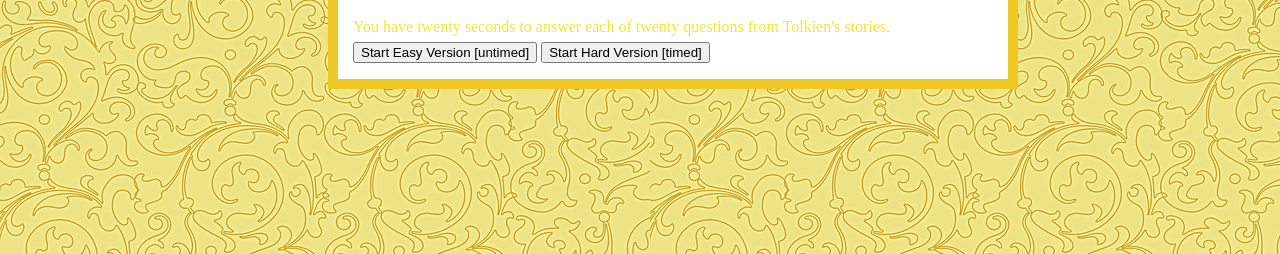
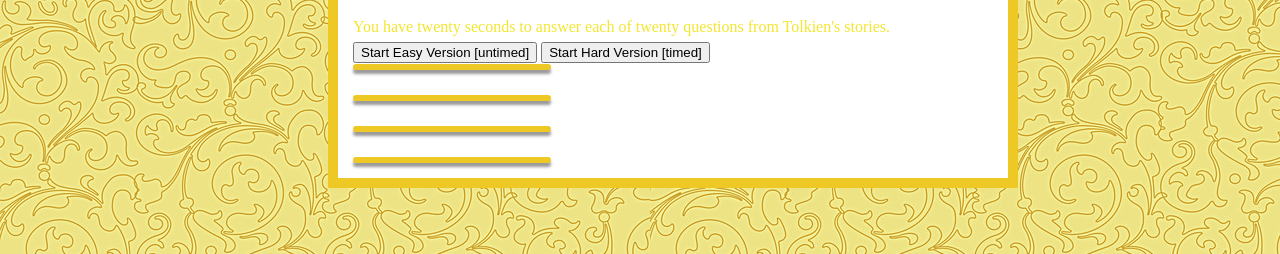
Before and after one commit to LaraEk/TrivaGame, a plain HTML site: page index.html in a window 1280 px wide. Shown: the part 546-800 px from the top of the page. Drawn offline with nearby package versions, Linux system fonts and the light colour scheme.

Commit message:
pretty pretty CSS

```diff
--- a/assets/css/style.css
+++ b/assets/css/style.css
@@ -15,3 +15,91 @@
     img {
         width: auto;
     }
+
+#answerslotuno {
+        width: 30%;
+        padding: 3px 3px;
+        font-size: 14px;
+        text-align: center;
+        cursor: pointer;
+        outline: none;
+        color: #83640e;
+        background-color: #eec926;
+        border: none;
+        border-radius: 10px;
+        box-shadow: 0 4px 3px #999;
+    }
+
+#answerslotuno:hover {background-color: #facf43}
+
+#answerslotuno:active {
+  background-color: #3f3e8e;
+  box-shadow: 0 5px #666;
+  transform: translateY(4px);
+    }
+
+#answerslotdos {
+    width: 30%;
+    padding: 3px 3px;
+    font-size: 14px;
+    text-align: center;
+    cursor: pointer;
+    outline: none;
+    color: #83640e;
+    background-color: #eec926;
+    border: none;
+    border-radius: 10px;
+    box-shadow: 0 4px 3px #999;
+}
+
+#answerslotdos:hover {background-color: #facf43}
+
+#answerslotdos:active {
+  background-color: #3f3e8e;
+  box-shadow: 0 5px #666;
+  transform: translateY(4px);
+    }
+
+#answerslottres {
+    width: 30%;
+    padding: 3px 3px;
+    font-size: 14px;
+    text-align: center;
+    cursor: pointer;
+    outline: none;
+    color: #83640e;
+    background-color: #eec926;
+    border: none;
+    border-radius: 10px;
+    box-shadow: 0 4px 3px #999;
+}
+
+#answerslottres:hover {background-color: #facf43}
+
+#answerslottres:active {
+  background-color: #3f3e8e;
+  box-shadow: 0 5px #666;
+  transform: translateY(4px);
+    }
+
+#answerslotquatro {
+    width: 30%;
+    padding: 3px 3px;
+    font-size: 14px;
+    text-align: center;
+    cursor: pointer;
+    outline: none;
+    color: #83640e;
+    background-color: #eec926;
+    border: none;
+    border-radius: 10px;
+    box-shadow: 0 4px 3px #999;
+}
+
+#answerslotquatro:hover {background-color: #facf43}
+
+#answerslotquatro:active {
+  background-color: #3f3e8e;
+  box-shadow: 0 5px #666;
+  transform: translateY(4px);
+    }
--- a/assets/javascript/game.js
+++ b/assets/javascript/game.js
@@ -94,6 +94,9 @@
   $("#answerslottres").html(currentquestion.answers[2]);
   $("#answerslotquatro").html(currentquestion.answers[3]);
 
+  $(".zeeanswers").on("click", function (){
+    console.log("boing boing");
+  });
   // if (getquestionright == true) {
 
   //   $("correctquestions").html()
--- a/index.html
+++ b/index.html
@@ -33,11 +33,15 @@
 
 
     <div id="questionslot"></div>
-    <div id="answerslotuno"></div>
-    <div id="answerslotdos"></div>
-    <div id="answerslottres"></div>
-    <div id="answerslotquatro"></div>
-
+    <div class="zeeanswers">
+      <div id="answerslotuno"></div>
+      <br>
+      <div id="answerslotdos"></div>
+      <br>
+      <div id="answerslottres"></div>
+      <br>
+      <div id="answerslotquatro"></div>
+    </div>
     <div id="correctquestions"></div>
 
 
```
